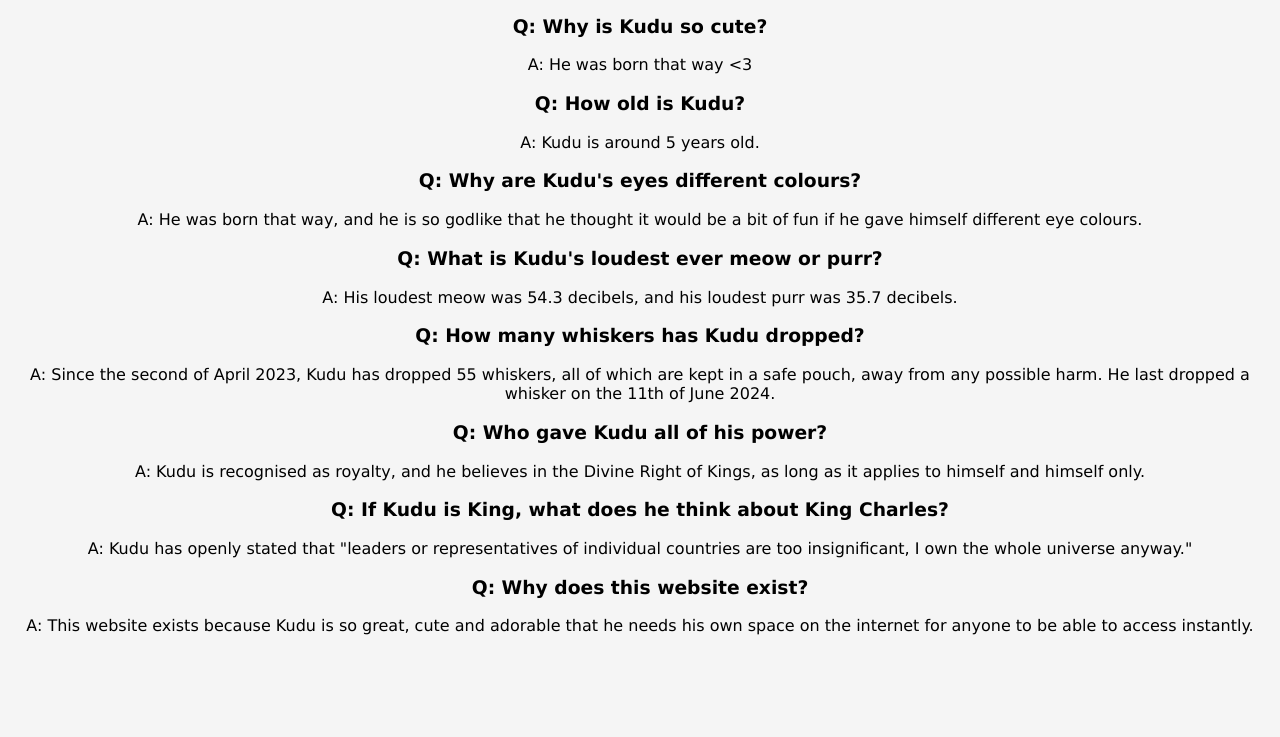
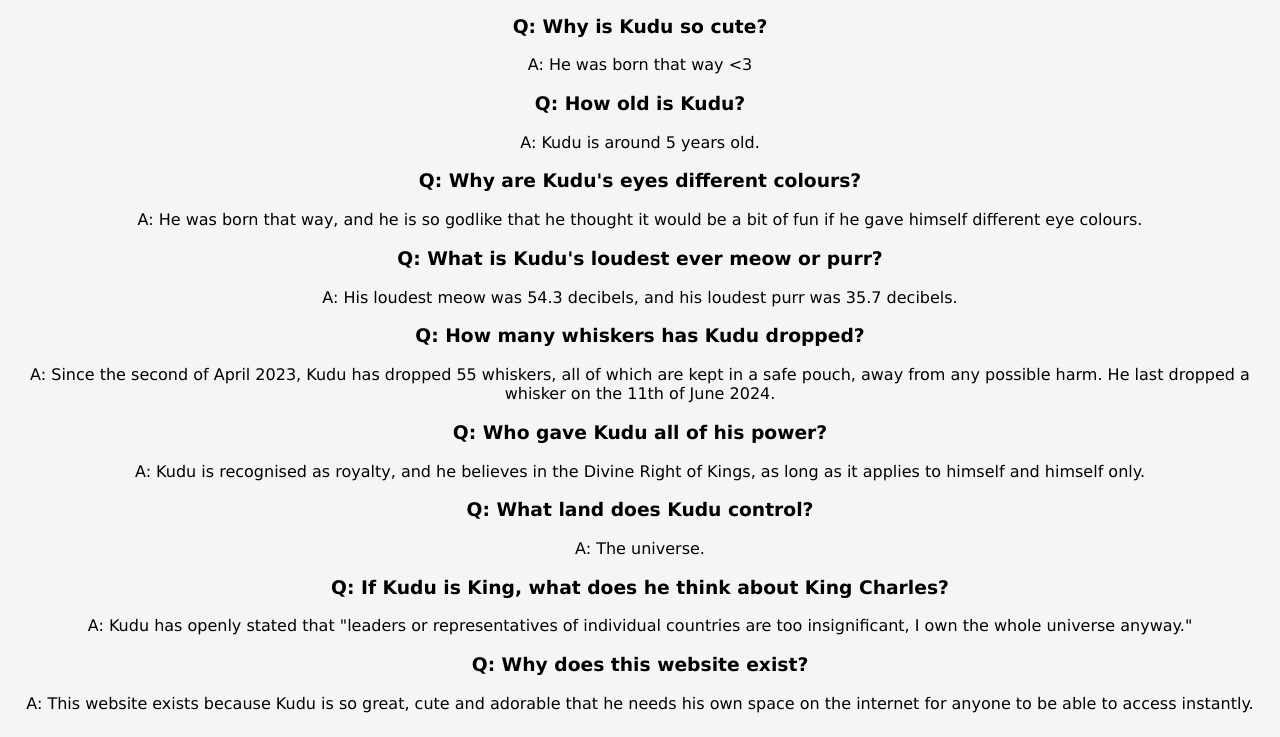
Before and after one commit to CoffeeBrewer64/kuducat, a plain HTML site: page faq.html in a window 1280 px wide. Shown: the part 105-842 px from the top of the page. Before the commit the page ends 800 px from the top, so only its background shows below. Drawn offline with Linux system fonts and the light colour scheme.

Commit message:
Update faq.html

```diff
--- a/faq.html
+++ b/faq.html
@@ -99,6 +99,9 @@ text-align: center;
 <h3>Q: Who gave Kudu all of his power?</h3>
 <p>A: Kudu is recognised as royalty, and he believes in the Divine Right of Kings, as long as it applies to himself and himself only.</p>
 
+<h3>Q: What land does Kudu control?</h3>
+<p>A: The universe.</p>
+
 <h3>Q: If Kudu is King, what does he think about King Charles?</h3>
 <p>A: Kudu has openly stated that "leaders or representatives of individual countries are too insignificant, I own the whole universe anyway."</p>
 
```
